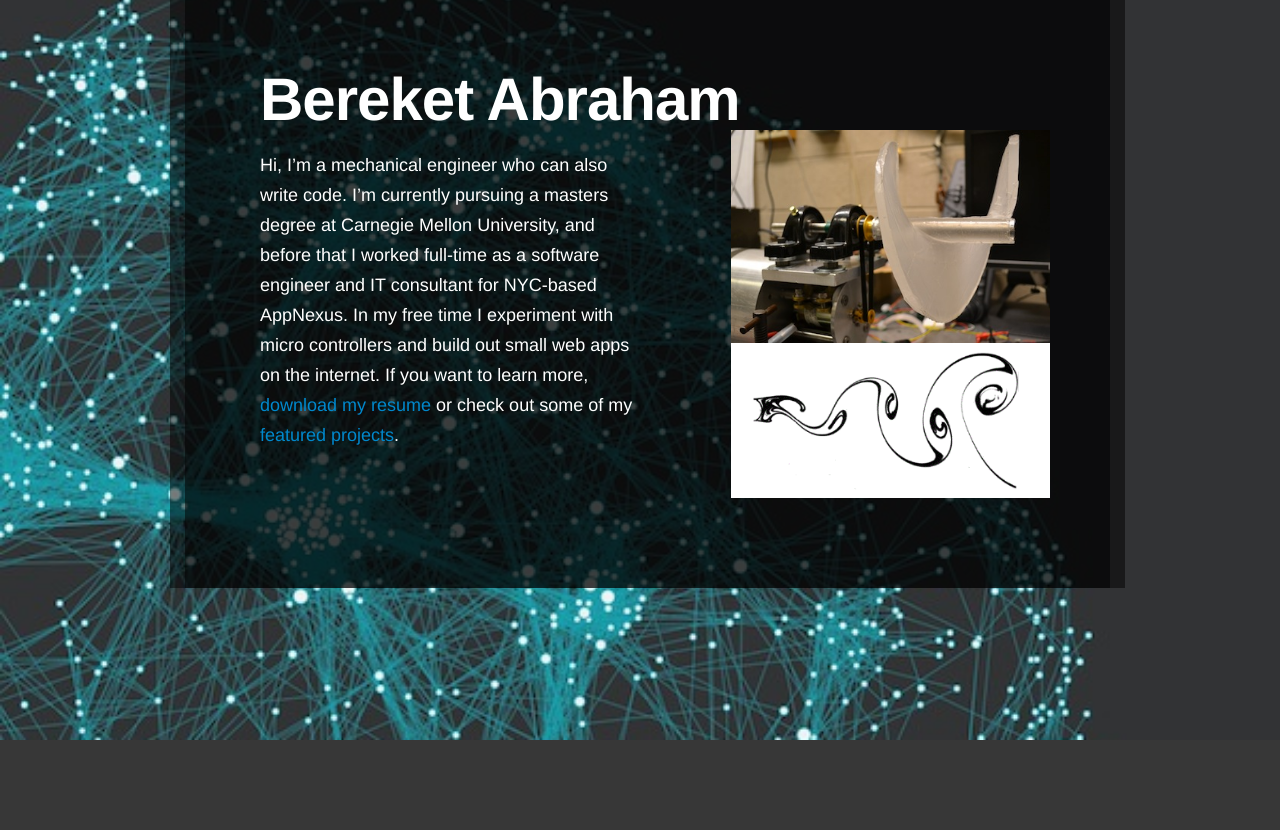
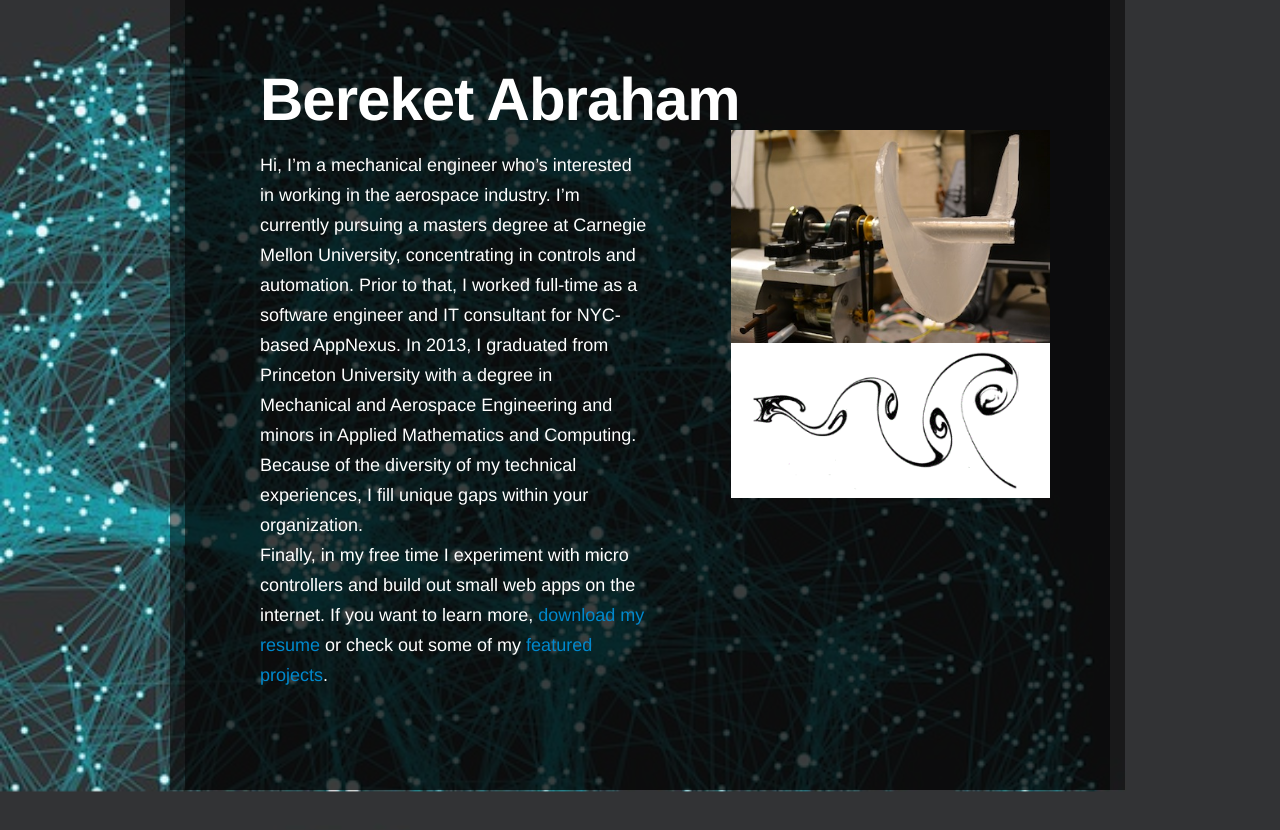
Before and after one commit to babraham123/mysite, a Django app: page / in a window 1280 px wide. Shown: the part 60-890 px from the top of the page. Before the commit the page ends 800 px from the top, so only its background shows below. Run offline with Django 3.2, Linux system fonts and the light colour scheme; parts of the project's set-up code (start-up, migrations or seed data) failed here and were passed over; some libraries are stand-ins or nearby versions.

Commit message:
new about me

```diff
--- a/templates/index3.html
+++ b/templates/index3.html
@@ -36,7 +36,7 @@
 	<div class="row-fluid">
 		<div class="span6">
 			<br>
-			<p>Hi, I’m a mechanical engineer who can also write code. I’m currently pursuing a masters degree at Carnegie Mellon University, and before that I worked full-time as a software engineer and IT consultant for NYC-based AppNexus. In my free time I experiment with micro controllers and build out small web apps on the internet. If you want to learn more, <a href="/contact/">download my resume</a> or check out some of my <a href="/project/">featured projects</a>.
+			<p>Hi, I’m a mechanical engineer who’s interested in working in the aerospace industry. I’m currently pursuing a masters degree at Carnegie Mellon University, concentrating in controls and automation. Prior to that, I worked full-time as a software engineer and IT consultant for NYC-based AppNexus. In 2013, I graduated from Princeton University with a degree in Mechanical and Aerospace Engineering and minors in Applied Mathematics and Computing. Because of the diversity of my technical experiences, I fill unique gaps within your organization.<br />Finally, in my free time I experiment with micro controllers and build out small web apps on the internet. If you want to learn more, <a href="/contact/">download my resume</a> or check out some of my <a href="/project/">featured projects</a>.
 
 	        </div>
 		<div class="span5 offset1">
```
